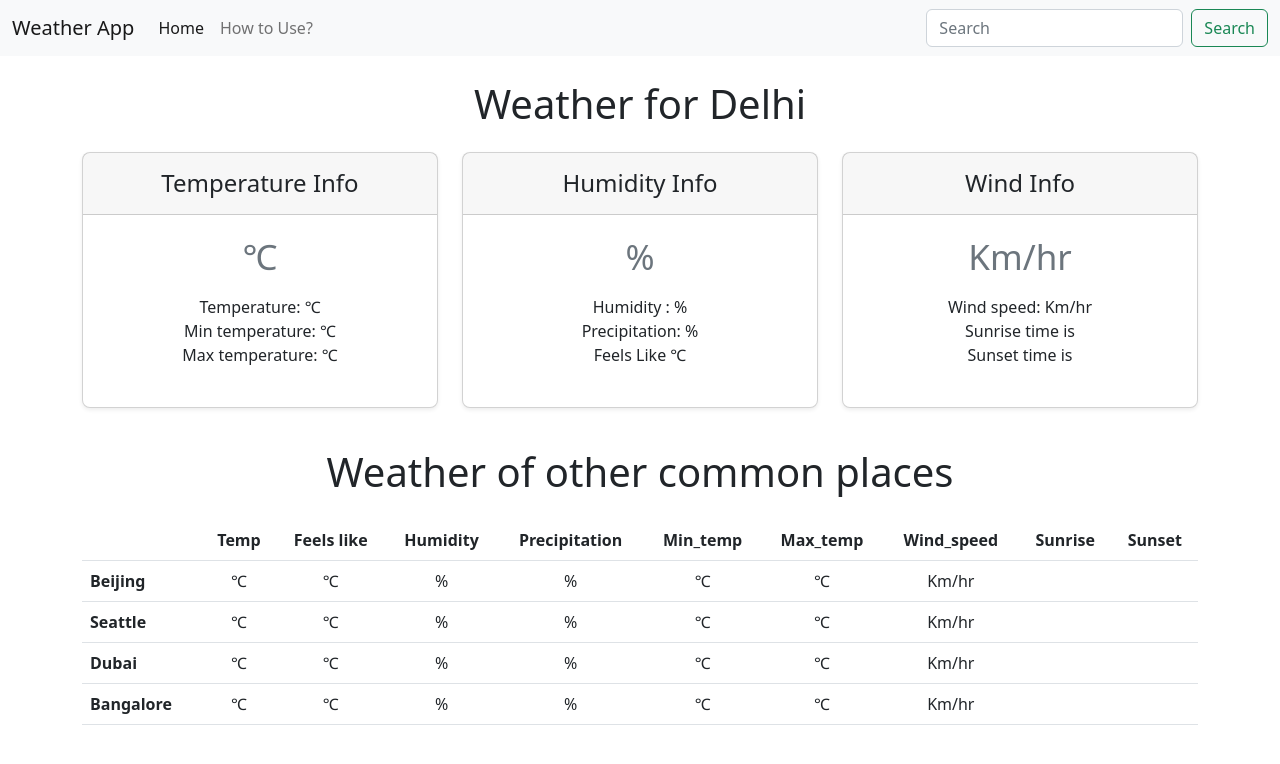
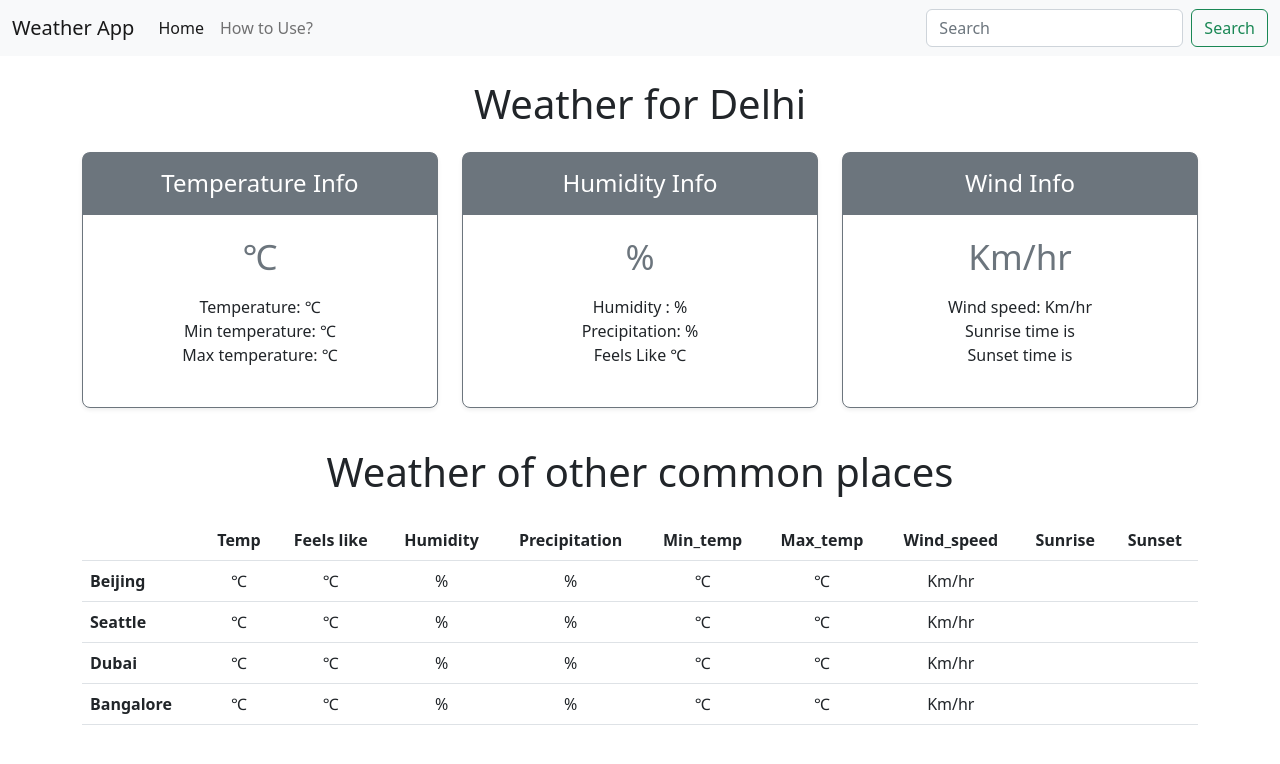
Before and after one commit to gjha133/Weather-App, a plain HTML site: page index.html in a window 1280 px wide. Drawn offline with nearby package versions, Linux system fonts and the light colour scheme; no server answers.

Commit message:
Update index.html

```diff
--- a/index.html
+++ b/index.html
@@ -45,7 +45,7 @@
                                         Get current weather data by city, ZIP code, or geolocation coordinates
                                         (latitude/longitude).
                                         <br>
-                                        Press Enter or Click on Search.
+                                        Enter City Name then Press Enter or Click on Search.
                                         <br><br><br>
                                         <sup>
                                             Made by Gautam Jha
@@ -79,8 +79,8 @@
         <main>
             <div class="row row-cols-1 row-cols-md-3 mb-3 text-center">
                 <div class="col">
-                    <div class="card mb-4 rounded-3 shadow-sm">
-                        <div class="card-header py-3">
+                    <div class="card mb-4 rounded-3 shadow-sm border-secondary">
+                        <div class="card-header py-3 text-bg-secondary border-secondary">
                             <h4 class="my-0 fw-normal">Temperature Info</h4>
                         </div>
                         <div class="card-body">
@@ -96,8 +96,8 @@
                     </div>
                 </div>
                 <div class="col">
-                    <div class="card mb-4 rounded-3 shadow-sm">
-                        <div class="card-header py-3">
+                    <div class="card mb-4 rounded-3 shadow-sm border-secondary">
+                        <div class="card-header py-3 text-bg-secondary border-secondary">
                             <h4 class="my-0 fw-normal">Humidity Info</h4>
                         </div>
                         <div class="card-body">
@@ -113,8 +113,8 @@
                     </div>
                 </div>
                 <div class="col">
-                    <div class="card mb-4 rounded-3 shadow-sm">
-                        <div class="card-header py-3">
+                    <div class="card mb-4 rounded-3 shadow-sm border-secondary">
+                        <div class="card-header py-3 text-bg-secondary border-secondary">
                             <h4 class="my-0 fw-normal">Wind Info</h4>
                         </div>
                         <div class="card-body">
```
